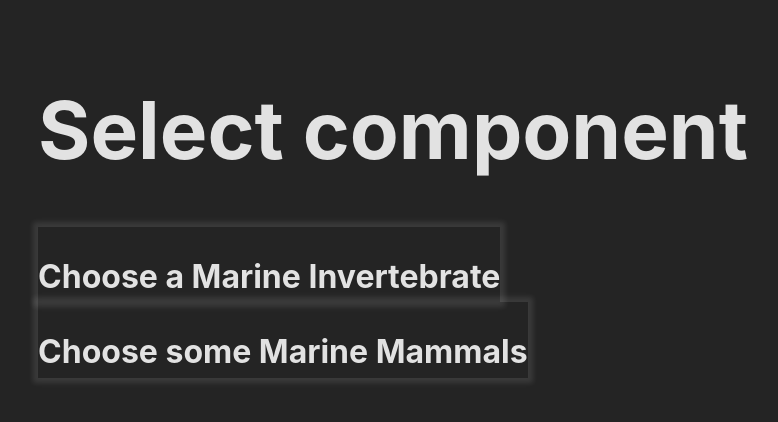
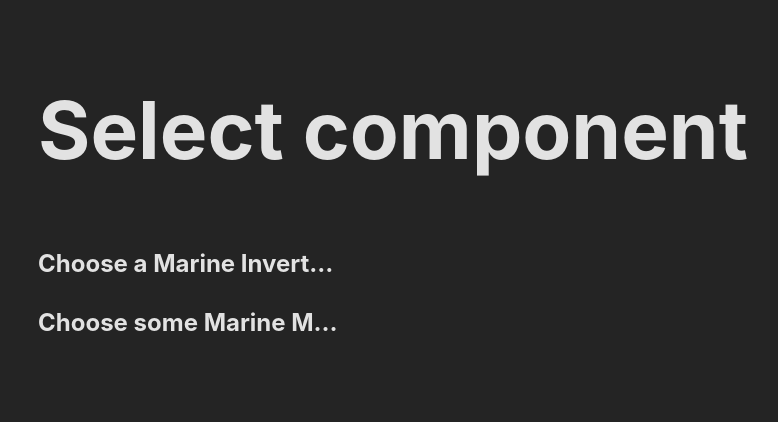
Before and after one commit to yarivShamash/select-component, a React (Vite) app: page / in a window 1280 px wide. Shown: the top 422 px of the page, without its empty margins (247-1025 px from the left). Built offline with nearby package versions, Linux system fonts and the light colour scheme.

Commit message:
Select title

```diff
--- a/src/components/Select/Select.tsx
+++ b/src/components/Select/Select.tsx
@@ -1,12 +1,7 @@
-import { ChangeEventHandler, useState } from "react";
+import { ChangeEventHandler, useMemo, useState } from "react";
 
 import { Option } from "./types";
-import {
-  OptionContainer,
-  OptionsContainer,
-  SelectContainer,
-  SelectTitle,
-} from "./style";
+import { OptionContainer, OptionsContainer, SelectContainer, SelectTitle } from "./style";
 
 interface SelectProps {
   title: string;
@@ -18,11 +13,22 @@ interface SelectProps {
 export const Select = ({ title, options, onSelect, selected }: SelectProps) => {
   const [isExpanded, setIsExpanded] = useState(false);
 
+  const selectionTitle = useMemo(() => {
+    if (Array.isArray(selected)) {
+      const selectedOptions = options.filter(({ value }) => selected.includes(value.toString()));
+      const selectedTitles = selectedOptions.map(({ label }) => label);
+      return selectedTitles.join(", ");
+    } else {
+      const selectedOption = options.filter(({ value }) => selected === value.toString());
+      return selectedOption[0]?.label;
+    }
+  }, [options, selected]);
+
   const toggleExpand = () => setIsExpanded(!isExpanded);
 
   return (
     <SelectContainer>
-      <SelectTitle onClick={toggleExpand}>{title}</SelectTitle>
+      <SelectTitle onClick={toggleExpand}>{selectionTitle || title}</SelectTitle>
 
       {isExpanded && (
         <OptionsContainer>
@@ -34,13 +40,7 @@ export const Select = ({ title, options, onSelect, selected }: SelectProps) => {
 
             return (
               <OptionContainer key={option.value}>
-                <input
-                  type="checkbox"
-                  id={checkboxId}
-                  onChange={onSelect}
-                  value={option.value}
-                  checked={isSelected}
-                />
+                <input type="checkbox" id={checkboxId} onChange={onSelect} value={option.value} checked={isSelected} />
                 <label htmlFor={checkboxId}>{option.label}</label>
               </OptionContainer>
             );
--- a/src/components/Select/style.ts
+++ b/src/components/Select/style.ts
@@ -3,27 +3,34 @@ import { styled } from "styled-components";
 export const SelectContainer = styled.div`
   display: flex;
   flex-direction: column;
-  box-shadow: 0 0 5px 5px rgba(256, 256, 256, 0.1);
   max-width: fit-content;
 `;
 
 export const SelectTitle = styled.h3`
   margin-bottom: 0.5rem;
   height: fit-content;
+
+  max-width: 300px;
+  white-space: nowrap;
+  overflow: hidden;
+  text-overflow: ellipsis;
+  text-align: start;
+
+  font-size: 1.5rem;
   cursor: pointer;
 `;
 
 export const OptionsContainer = styled.div`
   display: flex;
   flex-direction: column;
-  cursor: pointer;
 `;
 
 export const OptionContainer = styled.div`
+  cursor: pointer;
+
   display: flex;
-  justify-content: space-between;
   align-items: center;
+  gap: 0.5rem;
 
-  max-width: 150px;
   margin-bottom: 0.5rem;
 `;
```
